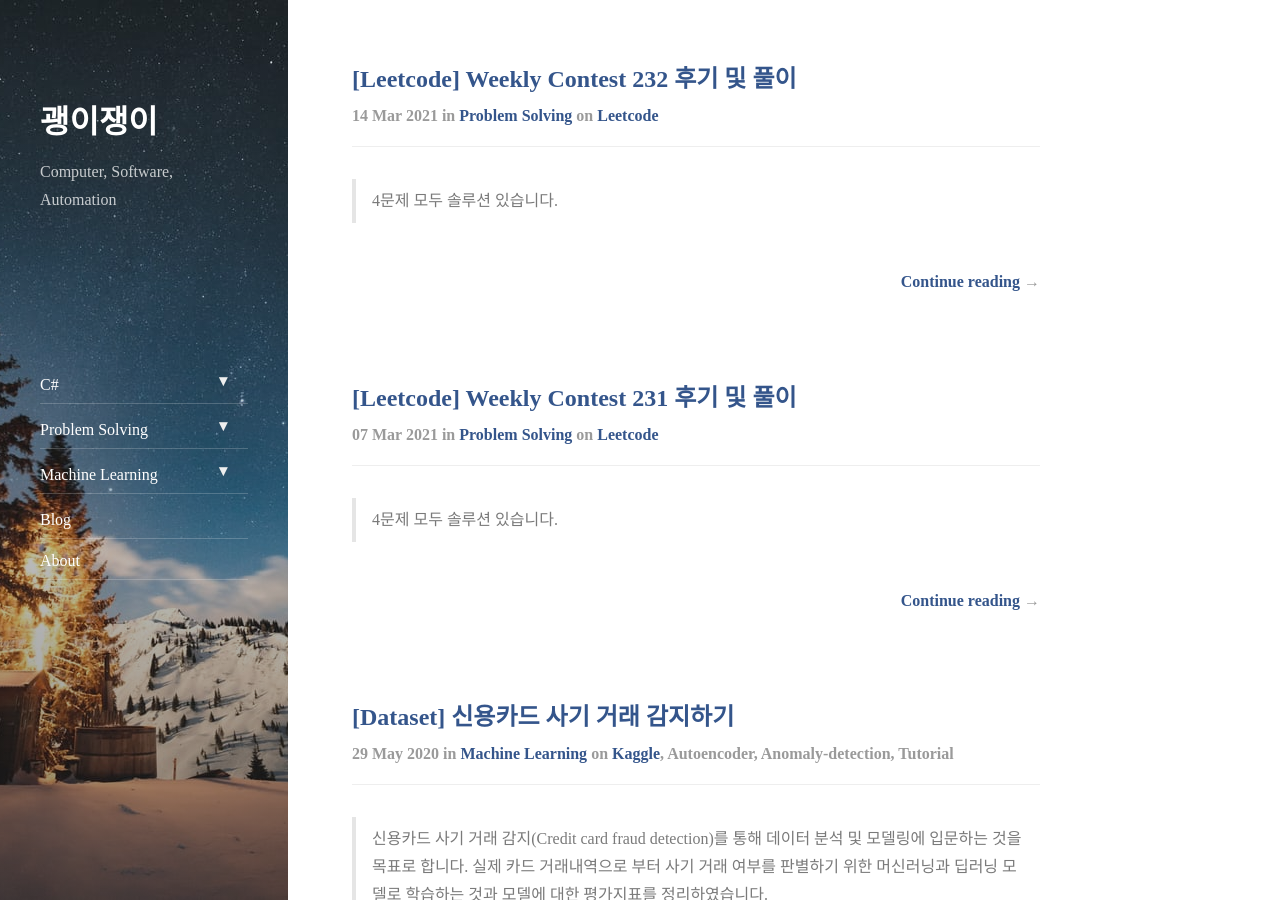
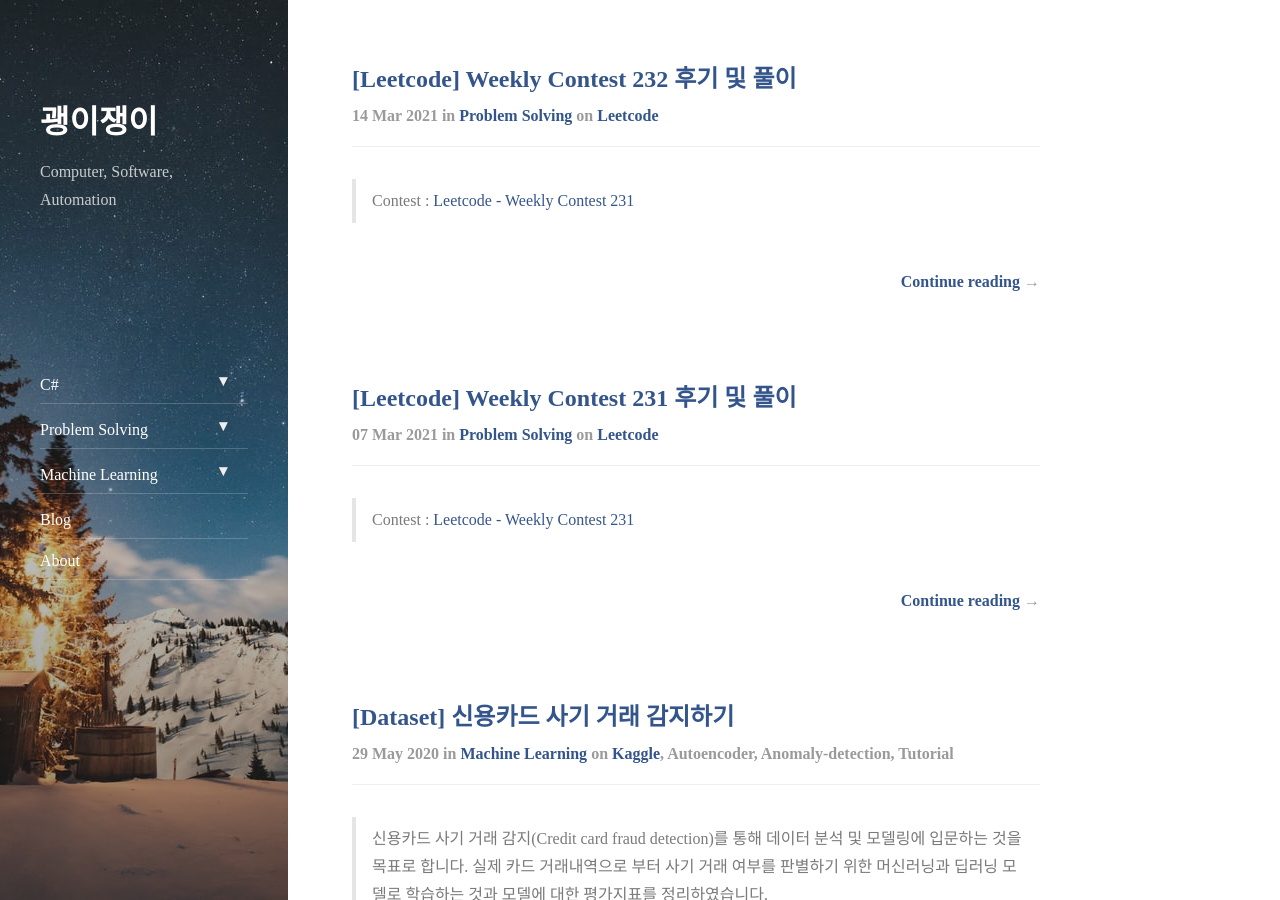
Before and after one commit to Laboputer/Laboputer.github.io, a Jekyll site: the page built from index.html, in a window 1280 px wide and 900 px high. Built offline with Jekyll 4.4.1, drawn with Linux system fonts in a browser that asks for light colours; nearby versions of some CDN libraries; the list of posts is cut into pages by our own code.

Commit message:
Update posts

```diff
--- a/_posts/ps-leetcode/2021-03-07-weekly231.md
+++ b/_posts/ps-leetcode/2021-03-07-weekly231.md
@@ -6,11 +6,9 @@
 tags: leetcode
 ---
 
-> 4문제 모두 솔루션 있습니다.
+> Contest : [Leetcode - Weekly Contest 231](https://leetcode.com/contest/weekly-contest-231)
 
-> 직접 풀어보실 분은 [Leetcode - Weekly Contest 231](https://leetcode.com/contest/weekly-contest-231) 에서.
-
-> 솔루션 코드만 보고 싶으신 분들은 [이곳](https://github.com/Laboputer/ProblemSolving/tree/master/Leetcode/Weekly%20Contest%20231)에서.
+> Solution code : [Github](https://github.com/Laboputer/ProblemSolving/tree/master/Leetcode/Weekly%20Contest%20231)
 
 ## [Weekly Contest 231](https://leetcode.com/contest/weekly-contest-231) 후기
 ---
--- a/_posts/ps-leetcode/2021-03-14-weekly232.md
+++ b/_posts/ps-leetcode/2021-03-14-weekly232.md
@@ -6,11 +6,9 @@
 tags: leetcode
 ---
 
-> 4문제 모두 솔루션 있습니다.
+> Contest : [Leetcode - Weekly Contest 231](https://leetcode.com/contest/weekly-contest-232)
 
-> 직접 풀어보실 분은 [Leetcode - Weekly Contest 231](https://leetcode.com/contest/weekly-contest-232) 에서.
-
-> 솔루션 코드만 보고 싶으신 분들은 [이곳](https://github.com/Laboputer/ProblemSolving/tree/master/Leetcode/Weekly%20Contest%20232)에서.
+> Solution code : [Github](https://github.com/Laboputer/ProblemSolving/tree/master/Leetcode/Weekly%20Contest%20232)
 
 ## [Weekly Contest 232](https://leetcode.com/contest/weekly-contest-232) 후기
 ---
```
Also changed, not shown: other parts of _posts/ps-leetcode/2021-03-07-weekly231.md (+1 -1 lines).
